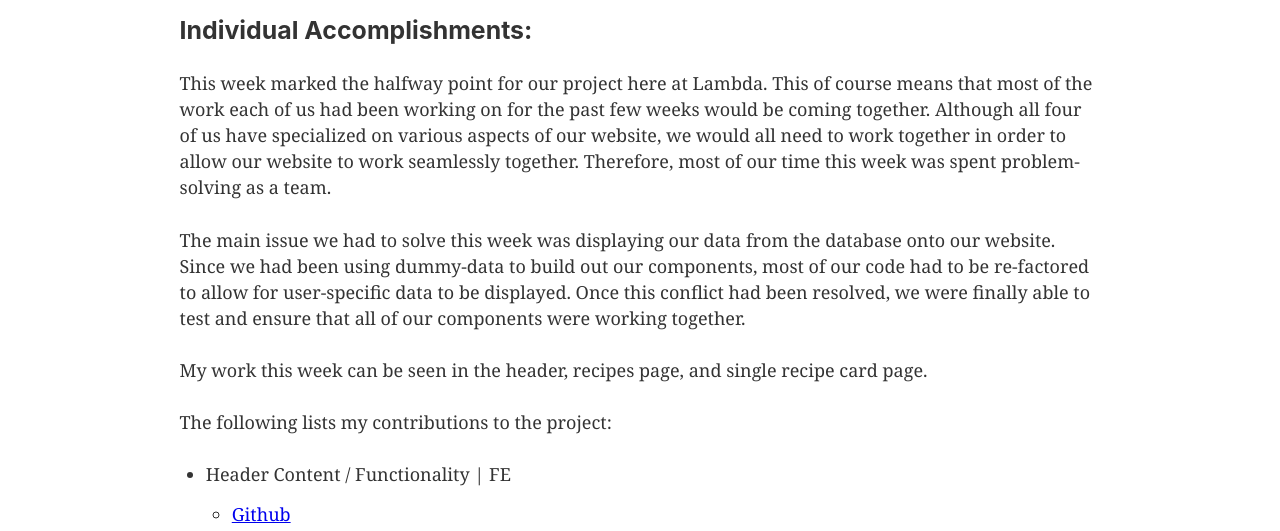
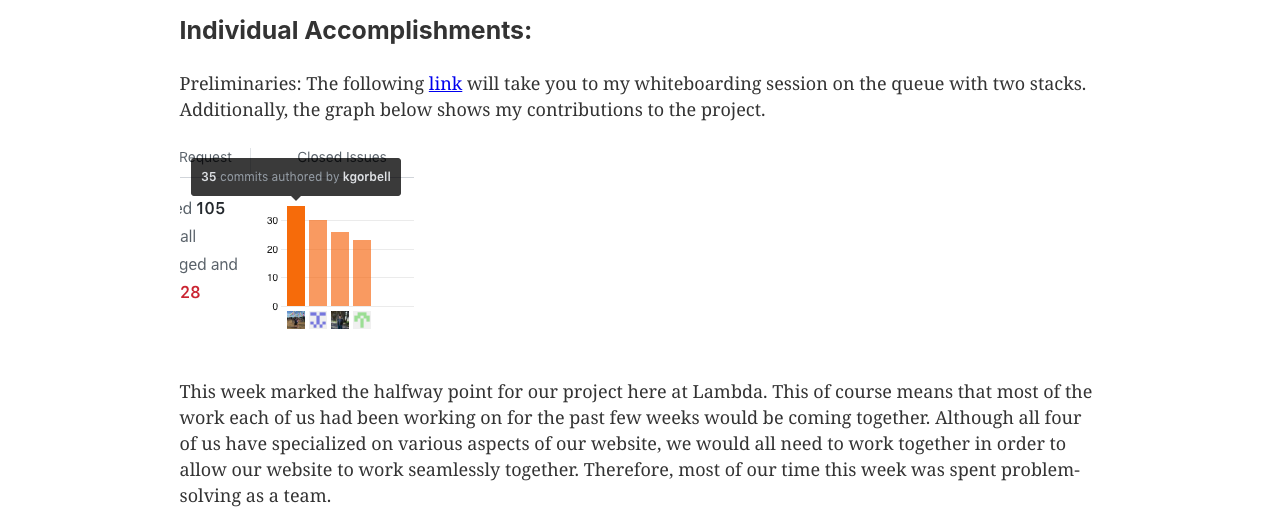
Before and after one commit to kgorbell/Lambda-Labs-Blog, a Gatsby site: page /WeekThree in a window 1280 px wide. Shown: the part 203-734 px from the top of the page. Built offline with nearby package versions, Linux system fonts and the light colour scheme; Gatsby itself is replaced by a stand-in of ours.

Commit message:
added graph from github

```diff
--- a/src/pages/WeekThree.js
+++ b/src/pages/WeekThree.js
@@ -7,12 +7,16 @@ import mapRecipes from '../images/Week3/map-recipes.png'
 import linkImg from '../images/Week3/link.png';
 import recipes from '../images/Week3/recipes.png';
 import recipe from '../images/Week3/recipe.png';
+import graph from '../images/Week3/graph.png';
 
 const WeekThree = () => (
     <Layout>
       <Link to="/">Home</Link>
       <h1>Week 3</h1>
       <h3>Individual Accomplishments:</h3>
+      <p>Preliminaries: The following <a href="https://www.youtube.com/watch?v=VU4BSOUdS2I&feature=youtu.be">link</a> will take you to my whiteboarding session on the queue with two stacks. Additionally, the graph below shows my contributions to the project.</p>
+      <img src={graph} alt='graph' />
+
       <p>This week marked the halfway point for our project here at Lambda. This of course means that most of the work each of us had been working on for the past few weeks would be coming together. Although all four of us have specialized on various aspects of our website, we would all need to work together in order to allow our website to work seamlessly together. Therefore, most of our time this week was spent problem-solving as a team.</p>
       <p>The main issue we had to solve this week was displaying our data from the database onto our website. Since we had been using dummy-data to build out our components, most of our code had to be re-factored to allow for user-specific data to be displayed. Once this conflict had been resolved, we were finally able to test and ensure that all of our components were working together.</p>
       <p>My work this week can be seen in the header, recipes page, and single recipe card page.</p>
```
Also changed, not shown: src/images/Week3/graph.png (added).
